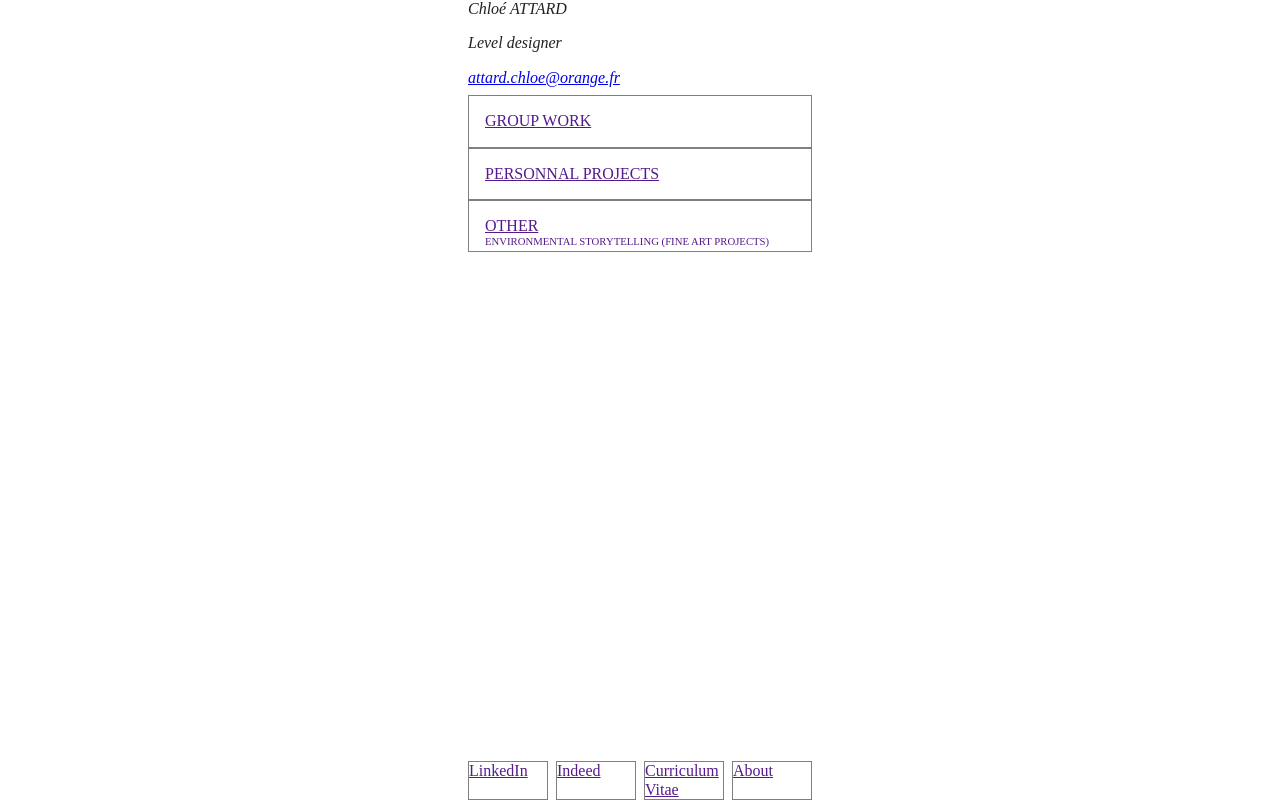
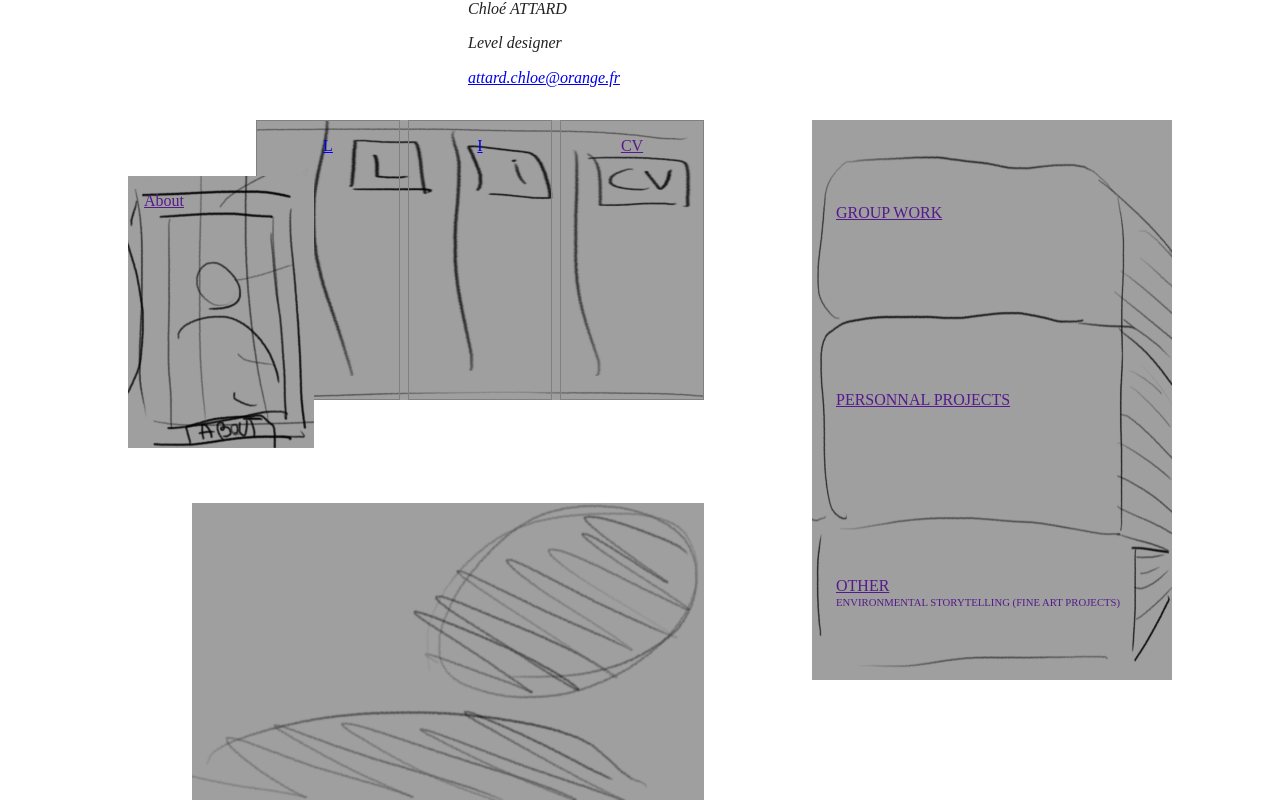
Before and after one commit to anthony-tron/flyingrabbit, a website built with Parcel: page src/index.html in a window 1280 px wide. Built offline with nearby package versions, Linux system fonts and the light colour scheme.

Commit message:
wip: add mock images for desktop

```diff
--- a/src/css/home.css
+++ b/src/css/home.css
@@ -6,13 +6,19 @@
   grid-template:
     "author" auto
     "main-nav" auto
-    "." 1fr
+    "shadow" 1fr
     "contact-nav" auto
       / auto;
 
   min-height: 100vh;
 }
 
+
+.author-shadow {
+  align-self: end;
+  grid-area: shadow;
+  max-width: 100%;
+}
 
 /* main nav */
 
@@ -64,7 +70,7 @@
 .contact-nav ul {
   display: grid;
   gap: 8px;
-  grid-template-columns: repeat(4, minmax(0, 1fr));
+  grid-template-columns: repeat(3, minmax(0, 1fr));
   list-style: none;
   margin: 0;
   padding: 0;
@@ -73,3 +79,67 @@
 .contact-nav ul li {
   border: 1px solid grey;
 }
+
+@media screen and (min-width: 480px) {
+  .main-nav {
+    background-image: url('/img/main-menu-books.png');
+    background-size: 100% 100%;
+
+    width: auto;
+    position: absolute;
+    top: 15%;
+    bottom: 15%;
+    right: 0;
+    left: 55%;
+  }
+
+  .main-nav ul {
+    height: 100%;
+    display: grid;
+    align-items: center;
+  }
+
+  .main-nav ul li {
+    border: none;
+  }
+
+  .contact-nav ul {
+    background-image: url('/img/contact-books.png');
+    background-size: 100% 100%;
+
+    position: absolute;
+    left: 20%;
+    right: 45%;
+    top: 15%;
+    bottom: 50%;
+
+    text-align: center;
+  }
+
+  .contact-nav a {
+    display: block;
+    padding: 1rem;
+  }
+
+  .author-shadow {
+    position: absolute;
+    bottom: 0;
+    left: 15%;
+    width: 40%;
+  }
+
+  .about-link {
+    background-image: url('/img/author-portrait.png');
+    background-size: 100% 100%;
+
+    position: absolute;
+    top: 22%;
+    height: 30%;
+    left: 10%;
+    width: 12%;
+  }
+
+  .use-max-width {
+    max-width: 100%;
+  }
+}
--- a/src/index.html
+++ b/src/index.html
@@ -47,18 +47,17 @@
   <nav class="contact-nav use-max-width">
     <ul>
       <li>
-        <a href="">LinkedIn</a>
+        <a href="https://www.linkedin.com/in/chlo%C3%A9-attard-0ab927170/">L</a>
       </li>
       <li>
-        <a href="">Indeed</a>
+        <a href="https://chlatt.itch.io/">I</a>
       </li>
       <li>
-        <a href="">Curriculum Vitae</a>
-      </li>
-      <li>
-        <a href="">About</a>
+        <a href="">CV</a>
       </li>
     </ul>
+
+    <a class="about-link" href="">About</a>
   </nav>
 
   <footer class="use-max-width main-footer">
@@ -69,6 +68,8 @@
     </address>
   </footer>
 
+  <img class="author-shadow" alt="" src="/img/author-shadow.png" />
+
   <script src="js/vendor/modernizr-3.11.2.min.js"></script>
   <script src="js/plugins.js"></script>
   <script src="js/main.js"></script>
```
Also changed, not shown: src/img/author-portrait.png (added), src/img/author-shadow.png (added), src/img/contact-books.png (added), src/img/main-menu-books.png (added), 1 other file.
